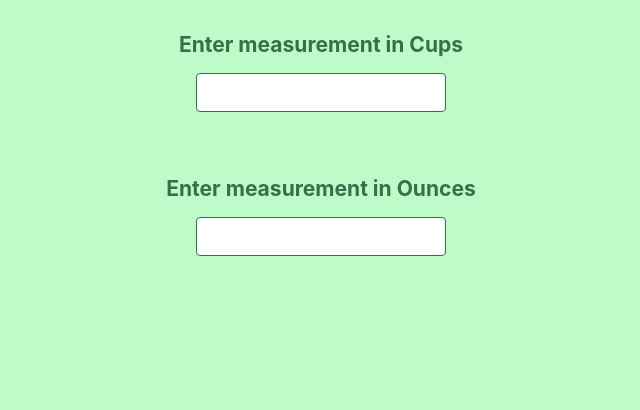
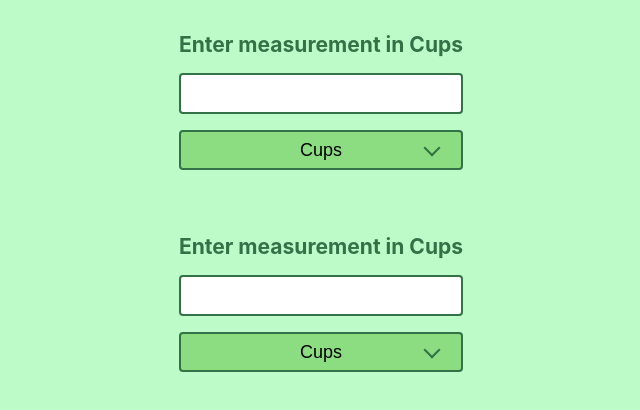
Before and after one commit to jsimplicio/measurements, a React (Create React App) app: page / in a window 1280 px wide. Shown: the top 410 px of the page, without its empty margins (319-959 px from the left). Built offline with nearby package versions, Linux system fonts and the light colour scheme.

Commit message:
Fix state

```diff
--- a/src/App.css
+++ b/src/App.css
@@ -6,6 +6,7 @@
 
 html {
   font-size: 18px;
+  font-family: sans-serif;
   background: #BDFCC9;
 }
 
@@ -20,6 +21,64 @@ h3 {
   margin-bottom: 16px;
 }
 
+input[type="text"] {
+  -webkit-appearance: none;
+}
+
+input,
+select {
+  border: 2px solid #337147;
+  border-radius: 4px;
+  font-size: 1rem;
+  padding: 8px;
+  text-align: center;
+}
+
+select {
+  -webkit-appearance: none;
+  position: relative;
+  background: #8CDD81;
+}
+
+select:focus {
+  -webkit-appearance: none;
+}
+
+select {
+  width: 100%;
+  position: relative;
+}
+
+.select {
+  margin-top: 16px;
+  position: relative;
+}
+
+.select:after {
+  position: absolute;
+  display: block;
+  content: '';
+  width: 10px;
+  height: 10px;
+  top: 45%;
+  right: 25px;
+  border-bottom: 2px solid #337147;
+  border-right: 2px solid #337147;
+  transform: rotate(45deg) translateY(-50%);
+  transform-origin: 50% 0;
+}
+
+input:focus {
+  outline: none;
+  -webkit-box-shadow: 0 0 0 8px #96C8A2;
+  box-shadow: 0 0 0 8px #96C8A2;
+}
+
+.input-select {
+  display: flex;
+  flex-direction: column;
+}
+
 .container {
   display: flex;
   justify-content: center;
@@ -27,17 +86,3 @@ h3 {
   text-align: center;
   width: 100%;
 }
-
-input {
-  border: 1px solid #337147;
-  border-radius: 4px;
-  font-size: 1rem;
-  padding: 8px;
-  text-align: center;
-}
-
-input:focus {
-  outline: none;
-  -webkit-box-shadow: 0 0 0 8px #96C8A2;
-  box-shadow: 0 0 0 8px #96C8A2;
-}
--- a/src/App.js
+++ b/src/App.js
@@ -3,7 +3,12 @@ import './App.css';
 
 const scaleNames = {
   c: 'Cups',
-  f: 'Ounces'
+  o: 'Ounces',
+  g: 'Gallons',
+  q: 'Quarts',
+  p: 'Pints',
+  tbsp: 'Tablespoons',
+  tsp: 'Teaspoons'
 };
 
 function toCups(Ounces) {
@@ -28,22 +33,44 @@ class UnitInput extends React.Component {
   constructor(props) {
     super(props);
     this.handleChange = this.handleChange.bind(this);
+    this.handleUnitChange = this.handleUnitChange.bind(this);
+    this.state = {
+      content: 'Cups'
+    }
   }
 
   handleChange(e) {
     this.props.onChange(e.target.value);
   }
 
+  handleUnitChange(e) {
+    const content = e.target.value;
+    this.setState({ content: content })
+  }
+
   render() {
     const value = this.props.value;
-    const scale = this.props.scale;
+
     return (
       <div className="container">
-        <form>
+        <form id="units-conversion">
           <div className= "form-group">
-            <lable><h3>Enter measurement in {scaleNames[scale]} </h3></lable>
-            <input className="form-control text-center" id="focusedInputed" type="text" value={value}
-              onChange={this.handleChange} />
+            <label><h3>Enter measurement in {this.state.content}</h3></label>
+            <div className="input-select">
+              <input className="form-control text-center" id="focusedInputed" type="text" value={value}
+                onChange={this.handleChange} />
+              <div className="select">
+                <select name="values" id="measurements" onChange={this.handleUnitChange} form="units-conversion">
+                  <option value="cups">Cups</option>
+                  <option value="gallon">Galloon</option>
+                  <option value="quart">Quart</option>
+                  <option value="pint">Pint</option>
+                  <option value="ounce">Ounce</option>
+                  <option value="tablespoon">Tablespoon</option>
+                  <option value="teaspoon">Teaspoon</option>
+                </select>
+              </div>
+            </div>
           </div>
         </form>
       </div>
@@ -64,13 +91,13 @@ class Calculator extends React.Component {
   }
 
   handleOuncesChange(value) {
-    this.setState({scale: 'f', value});
+    this.setState({scale: 'o', value});
   }
 
   render() {
     const scale = this.state.scale;
     const value = this.state.value;
-    const Cups = scale === 'f' ? tryConvert(value, toCups) : value;
+    const Cups = scale === 'o' ? tryConvert(value, toCups) : value;
     const Ounces = scale === 'c' ? tryConvert(value, toOunces) : value;
 
     return (
@@ -80,7 +107,7 @@ class Calculator extends React.Component {
           value={Cups}
           onChange={this.handleCupsChange} />
         <UnitInput
-          scale="f"
+          scale="o"
           value={Ounces}
           onChange={this.handleOuncesChange} />
       </div>
```
